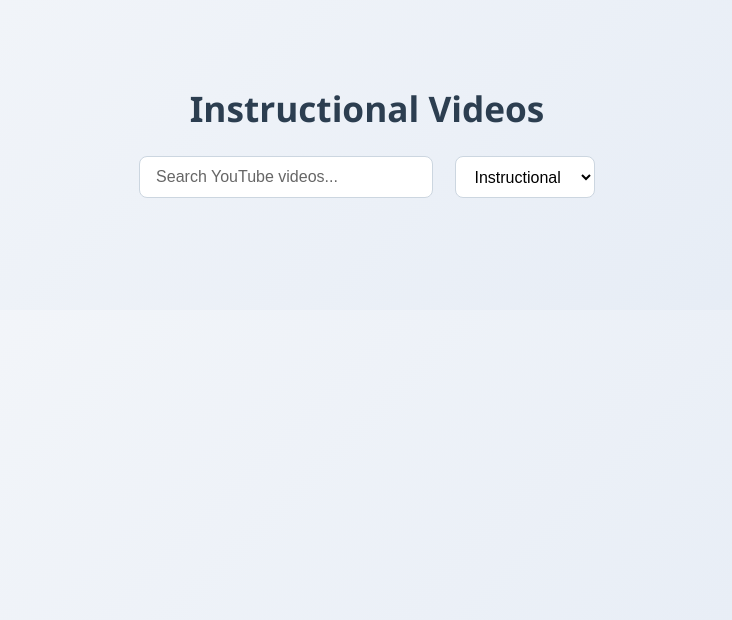
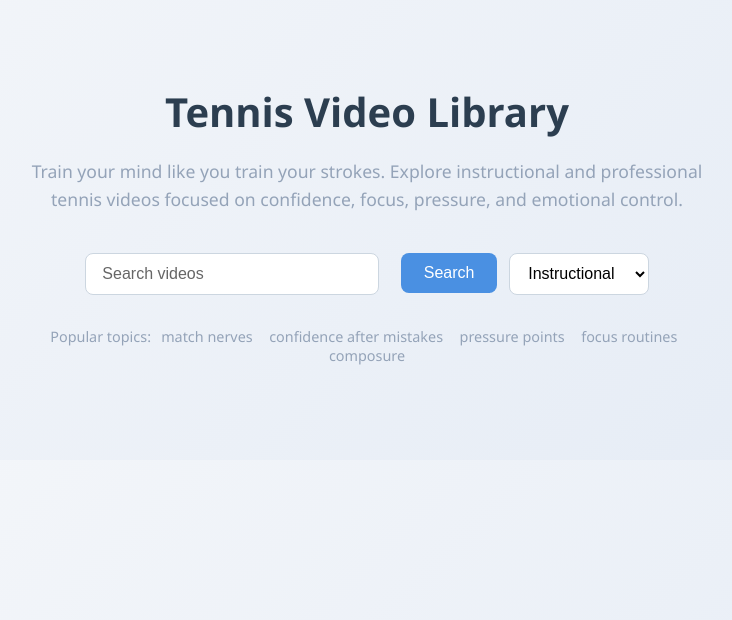
Before and after one commit to xchen79/App.py, a Flask app: page /subpage2 in a window 1280 px wide. Shown: the part 142-762 px from the top of the page, without its empty margins (273-1005 px from the left). Run offline with Flask 3, Linux system fonts and the light colour scheme.

Commit message:
Added some new descriptive templates for each page. Ethan will change them as he sees fit

```diff
--- a/static/style.css
+++ b/static/style.css
@@ -92,7 +92,6 @@ a:visited {
     border: none;
     border-radius: 5px;
     cursor: pointer;
-    position: absolute;
 }
 
 .hero h1 {
@@ -380,14 +379,14 @@ select {
     transition: background-color 0.2s, transform 0.1s, box-shadow 0.1s;
 }
 
-.search-button:hover {
+/* .search-button:hover {
     background-color: #3a7fd5;
     box-shadow: 0 6px 14px rgba(0, 0, 0, 0.12);
-}
+} */
 
-.search-button:active {
+/* .search-button:active {
     transform: translateY(1px);
-}
+} */
 
 /* Video grid */
 .video-container {
@@ -672,3 +671,148 @@ main {
         height: 100dvh;
     }
 }
+
+
+.mental-library {
+    color: #f8fafc;
+    display: flex;
+    justify-content: center;
+  }
+
+  .library-container {
+    max-width: 720px;
+    width: 100%;
+    text-align: center;
+  }
+
+  .library-container h1 {
+    font-size: 2.5rem;
+    font-weight: 700;
+    margin-bottom: 1rem;
+  }
+
+  .library-description {
+    font-size: 1.1rem;
+    color: #94a3b8;
+    margin-bottom: 2.5rem;
+    line-height: 1.6;
+  }
+
+  .search-container {
+    display: flex;
+    gap: 0.75rem;
+    margin-bottom: 1.5rem;
+  }
+
+  .search-container input {
+    flex: 1;
+    padding: 0.85rem 1rem;
+    border-radius: 8px;
+    border: none;
+    font-size: 1rem;
+    outline: none;
+  }
+
+  .example-topics {
+    font-size: 0.9rem;
+    color: #94a3b8;
+  }
+
+  .example-topics span {
+    margin: 0 0.4rem;
+    white-space: nowrap;
+  }
+
+  .hero {
+  position: relative;
+  height: 80vh;
+  overflow: hidden;
+}
+
+.hero video {
+  width: 100%;
+  height: 100%;
+  object-fit: cover;
+}
+
+.hero-overlay {
+  position: absolute;
+  inset: 0;
+  background: rgba(0, 0, 0, 0.45);
+  display: flex;
+  flex-direction: column;
+  justify-content: center;
+  padding-left: 5vw;
+  color: white;
+}
+
+.hero-overlay h1 {
+  font-size: clamp(2.5rem, 5vw, 4rem);
+  font-weight: 700;
+  margin-bottom: 0.75rem;
+  color:white;
+}
+
+.hero-overlay p {
+  font-size: 1.1rem;
+  opacity: 0.85;
+  text-align: center;
+}
+
+/* FEATURES */
+
+.features {
+  display: grid;
+  grid-template-columns: repeat(auto-fit, minmax(160px, 1fr));
+  gap: 2rem;
+  padding: 4rem 5vw;
+  background: #0f172a;
+  color: #e5e7eb;
+}
+
+.feature {
+  background: rgba(255,255,255,0.03);
+  border-radius: 14px;
+  padding: 2rem 1.5rem;
+  text-align: center;
+  transition: transform 0.3s ease, background 0.3s ease;
+}
+
+.feature:hover {
+  transform: translateY(-6px);
+  background: rgba(255,255,255,0.06);
+}
+
+.feature span {
+  font-size: 1.8rem;
+}
+
+.feature p {
+  font-size: 1.1rem;
+  font-weight: 600;
+  margin: 0.5rem 0;
+}
+
+.feature small {
+  font-size: 0.85rem;
+  opacity: 0.7;
+}
+
+/* ANIMATIONS */
+
+.fade-up {
+  opacity: 0;
+  transform: translateY(20px);
+  animation: fadeUp 0.8s ease forwards;
+}
+
+.delay-1 { animation-delay: 0.2s; }
+.delay-2 { animation-delay: 0.4s; }
+.delay-3 { animation-delay: 0.6s; }
+
+@keyframes fadeUp {
+  to {
+    opacity: 1;
+    transform: translateY(0);
+  }
+}
--- a/templates/subpage2.html
+++ b/templates/subpage2.html
@@ -1,14 +1,41 @@
 {% extends "base.html" %}
 {% block content %}
-<h1>{{ category.capitalize() }} Videos</h1>
+
+<section class="mental-library">
+    <div class="library-container">
+      <h1>Tennis Video Library</h1>
+
+      <p class="library-description">
+        Train your mind like you train your strokes. Explore instructional and professional tennis videos
+        focused on confidence, focus, pressure, and emotional control.
+      </p>
+
       <form method="POST">
-    <input class="video-search" type="text" name="search" placeholder="Search YouTube videos..." required>
+        <div>
+        <input class="video-search" type="text" name="search" placeholder="Search videos" required>
+        </div>
+        <div>
             <button class="search-button" type="submit">Search</button>
+        </div>
+        <div>
         <select name="category">
             <option value="instructional" {% if category == "instructional" %}selected{% endif %}>Instructional</option>
             <option value="professional" {% if category == "professional" %}selected{% endif %}>Professional</option>
         </select>
+        </div>
     </form>
+
+      <p class="example-topics">
+        Popular topics:
+        <span>match nerves</span>
+        <span>confidence after mistakes</span>
+        <span>pressure points</span>
+        <span>focus routines</span>
+        <span>composure</span>
+      </p>
+    </div>
+  </section>
+
 
 <div class="video-container">
     {% for video in videos %}
```
Also changed, not shown: templates/index.html (+32 -1 lines). Lines whose indentation alone changed are shown as unchanged.
